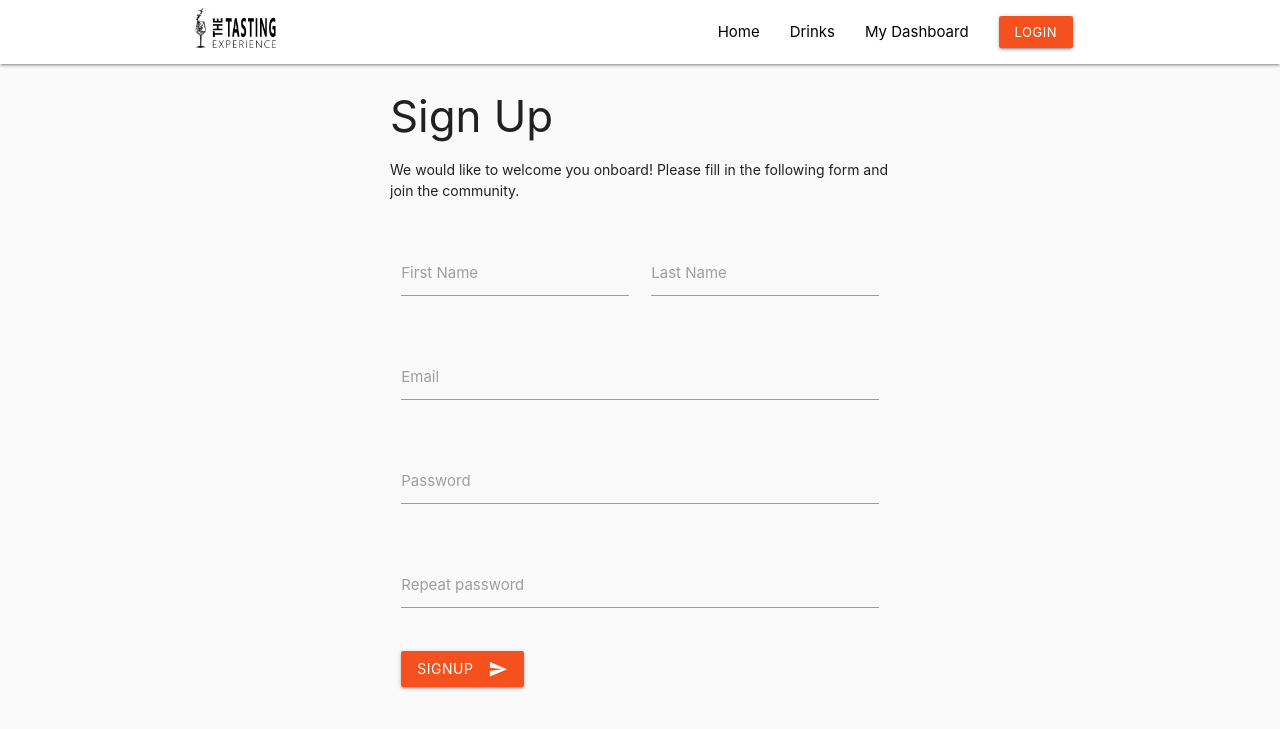
After one commit to Code-Institute-Submissions/ci-3rd-milestone, a Flask app: page /signup in a window 1280 px wide. The commit adds this page. Shown: the top 729 px of the page. Run offline with Flask 2, Linux system fonts and the light colour scheme.

Commit message:
Added frontend signup page

```diff
--- a/app.py
+++ b/app.py
@@ -28,7 +28,16 @@ app = Flask(__name__)
 # Index page
 @app.route('/')
 def index():
-    return render_template('index.html', pageTitle='Home - Tasting Experience')
+    return render_template('index.html', pageTitle='Home - Tasting Experience', navBar=False)
+
+
+@app.route('/signup', methods=['GET', 'POST'])
+def signup():
+    if request.method == 'GET':
+        return render_template('signup.html', pageTitle='Sign Up - Tasting Experience', navBar=True)
+    else:
+        return str(request.form.to_dict())
+
 
 # Test db route
 @app.route('/db')
--- a/static/css/styles.css
+++ b/static/css/styles.css
@@ -59,3 +59,7 @@ body {
     width: 200px;
     margin-top: 5rem;
 }
+
+.form-container {
+    max-width: 500px;
+}
--- a/templates/base.html
+++ b/templates/base.html
@@ -17,16 +17,20 @@
   <link rel="stylesheet" href="{{ url_for('static',filename='css/styles.css') }}">
 </head>
 
-<body>
+<body class="grey lighten-5">
+  {% if navBar %}
+  <nav class="white">
+  {% else %}
   <nav class="transparent z-depth-0">
+  {% endif %}
     <div class="container">
       <div class="nav-wrapper">
-        <a href="#" class="brand-logo"><img src="{{ url_for('static',filename='images/logo-white.png') }}"
+        <a href="/" class="brand-logo"><img {% if navBar %}  src="{{ url_for('static',filename='images/logo-black.png') }}" {% else %}  src="{{ url_for('static',filename='images/logo-white.png') }}" {% endif %}
             class="logo"></a>
         <ul id="nav-mobile" class="right hide-on-med-and-down">
-          <li><a href="sass.html">Home</a></li>
-          <li><a href="badges.html">Drinks</a></li>
-          <li><a href="collapsible.html">My Dashboard</a></li>
+          <li><a href="sass.html" {% if navBar %} class="black-text" {% endif %}>Home</a></li>
+          <li><a href="badges.html" {% if navBar %} class="black-text" {% endif %}>Drinks</a></li>
+          <li><a href="collapsible.html" {% if navBar %} class="black-text" {% endif %}>My Dashboard</a></li>
           <li><a class="waves-effect waves-light btn-small deep-orange darken-1">Login</a></li>
         </ul>
       </div>
--- a/templates/index.html
+++ b/templates/index.html
@@ -5,9 +5,8 @@
     <div class="jumbotron">
         <h3>Welcome to The Tasting Experience</h3>
         <p>Join the community now and subscribe!</p>
-        <a class="waves-effect waves-light btn deep-orange darken-1">Subscribe here</a>
+        <a href="{{ url_for('signup') }}" class="waves-effect waves-light btn deep-orange darken-1">Subscribe here</a>
     </div>
 </div>
 
-
 {% endblock %}
--- /dev/null
+++ b/templates/signup.html
@@ -0,0 +1,44 @@
+{% extends "base.html" %}
+{% block content %}
+<div class="container form-container">
+    <div class="row">
+        <h3>Sign Up</h3>
+        <p>We would like to welcome you onboard! Please fill in the following form and join the community.</p>
+    </div>
+    <div class="row">
+        <form class="col s12" method="POST">
+            <div class="row">
+                <div class="input-field col s6">
+                    <input id="first_name" type="text" name="fistname" class="validate">
+                    <label for="first_name">First Name</label>
+                </div>
+                <div class="input-field col s6">
+                    <input id="last_name" type="text" name="lastname" class="validate">
+                    <label for="last_name">Last Name</label>
+                </div>
+            </div>
+            <div class="row">
+                <div class="input-field col s12">
+                    <input id="email" type="email" name="email" class="validate">
+                    <label for="email">Email</label>
+                </div>
+            </div>
+            <div class="row">
+                <div class="input-field col s12">
+                    <input id="password" type="password" name="password" class="validate">
+                    <label for="password">Password</label>
+                </div>
+            </div>
+            <div class="row">
+                <div class="input-field col s12">
+                    <input id="repeat_password" type="password" class="validate">
+                    <label for="password">Repeat password</label>
+                </div>
+            </div>
+            <button class="btn waves-effect waves-light deep-orange darken-1" type="submit">Signup
+                <i class="material-icons right">send</i>
+            </button>
+        </form>
+    </div>
+</div>
+{% endblock %}
```
Also changed, not shown: static/images/logo-black.png (added).
